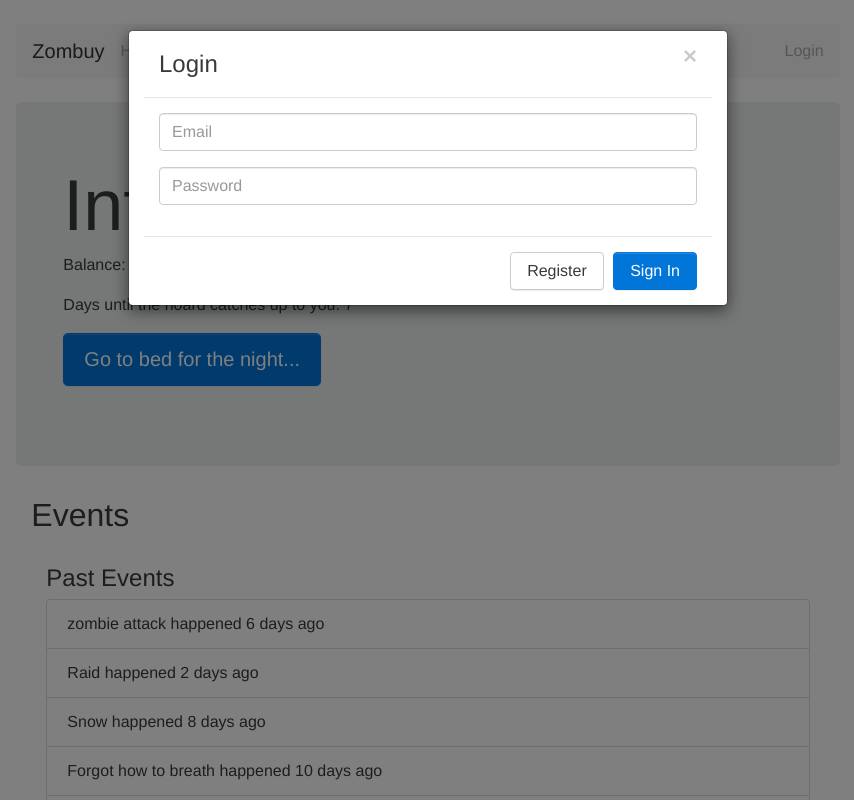
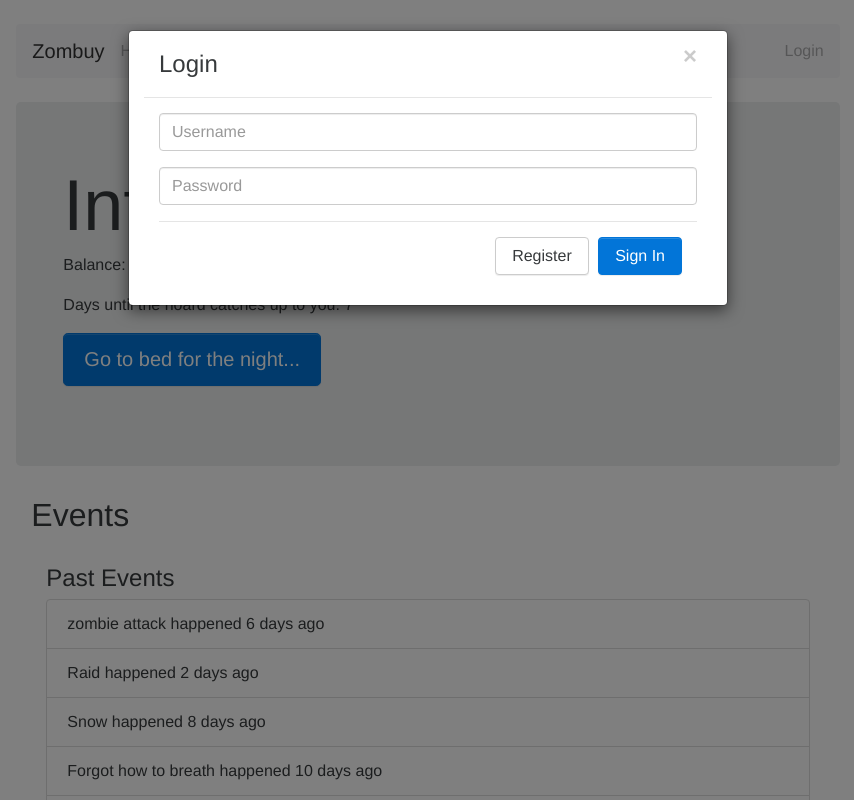
Before and after one commit to Alphasite/ITECH-Group-Project-2016, a Django app: a page that uses prototype/game/templates/common/login.html in a window 1280 px wide, after a click on "Login". Shown: the whole page, without its empty margins (212-1066 px from the left). Run offline with Django 3.2, Linux system fonts and the light colour scheme; some libraries are stand-ins or nearby versions.

Commit message:
Fixed login button in the modal popup.

```diff
--- a/prototype/game/templates/common/login.html
+++ b/prototype/game/templates/common/login.html
@@ -11,26 +11,26 @@
                 </div>
                 <div class="modal-body">
                     {% if not user.is_authenticated %}
-                        <form id="loginForm">
+                        <form id="loginForm" action="{% url 'login' %}" method="post">
                             {% csrf_token %}
-
                             <fieldset class="form-group">
-                                <input type="text" placeholder="Email" class="form-control">
+                                <input name="username" type="text" placeholder="Username" class="form-control">
                             </fieldset>
                             <fieldset class="form-group">
-                                <input type="password" placeholder="Password" class="form-control">
+                                <input name="password" type="password" placeholder="Password" class="form-control">
                             </fieldset>
+
+                            <div class="modal-footer">
+                                {% if not user.is_authenticated %}
+                                    <a href="{% url 'register' %}" class="btn btn-secondary">Register</a>
+                                    <button type="submit" form="loginForm" class="btn btn-primary">Sign In</button>
+                                {% else %}
+                                    <a href="{% url 'logout' %}" class="btn btn-secondary">Logout</a>
+                                {% endif %}
+                            </div>
                         </form>
                     {% else %}
                         <a href="#">Logged in as {{ user }}.</a>
-                    {% endif %}
-                </div>
-                <div class="modal-footer">
-                    {% if not user.is_authenticated %}
-                        <a href="{% url 'register' %}" class="btn btn-secondary">Register</a>
-                        <button type="button" form="loginForm" class="btn btn-primary">Sign In</button>
-                    {% else %}
-                        <a href="{% url 'logout' %}" class="btn btn-secondary">Logout</a>
                     {% endif %}
                 </div>
             </div>
```
